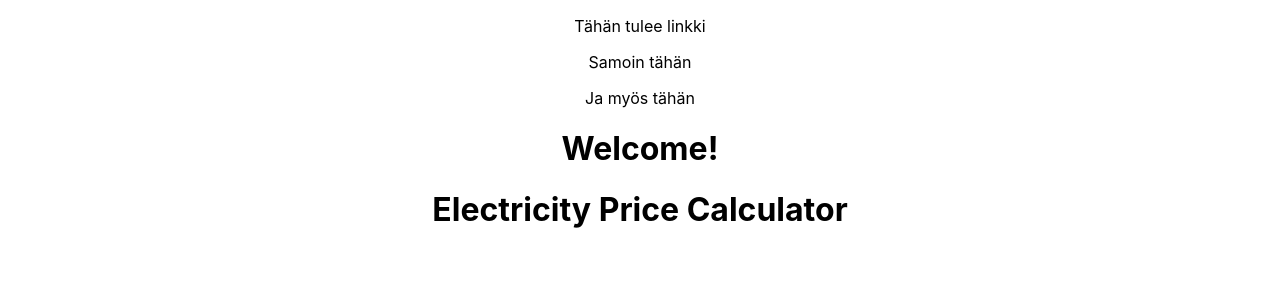
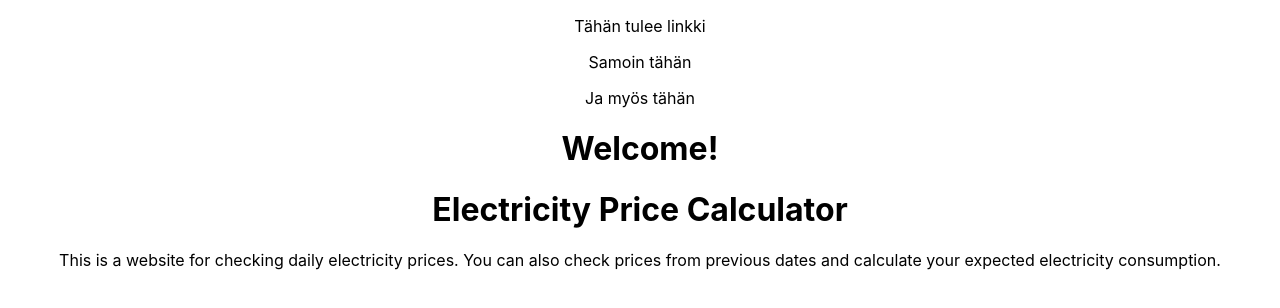
Before and after one commit to mrMikoma/React-codecamp-project-2023, a React (Create React App) app: page / in a window 1280 px wide. Shown: the top 308 px of the page. Built offline with nearby package versions, Linux system fonts and the light colour scheme.

Commit message:
Changed folders and file system

```diff
--- a/package.json
+++ b/package.json
@@ -16,6 +16,7 @@
     "nth-check": "^2.1.1",
     "react": "^18.2.0",
     "react-dom": "^18.2.0",
+    "react-router": "^6.6.1",
     "react-scripts": "5.0.1",
     "stream-browserify": "^3.0.0",
     "typescript": "^4.9.4",
--- a/src/App.js
+++ b/src/App.js
@@ -1,16 +1,12 @@
 
 import './App.css';
-import Greeting from './components/Greeting/Greeting'
-import AppName from './components/AppName/AppName';
-import Menu from './components/Menu/Menu';
+import FrontPage from './components/FrontPage/FrontPage';
 
 
 function App() {
   return (
     <div className="App">
-      <Menu/>
-      <Greeting/>
-      <AppName/>
+      <FrontPage />
     </div>
 
   );
--- /dev/null
+++ b/src/components/Explanation/Explanation.jsx
@@ -0,0 +1,17 @@
+import React from 'react'
+
+const Explanation = () => {
+
+    return (
+        <div className="explanation">
+            <p>
+                This is a website for checking daily electricity prices. You can also
+                check prices from previous dates and calculate your expected electricity
+                consumption.
+            </p>
+        </div>
+    )
+
+}
+
+export default Explanation
--- /dev/null
+++ b/src/components/FrontPage/FrontPage.jsx
@@ -0,0 +1,22 @@
+import React from 'react'
+
+import Greeting from '../Greeting/Greeting'
+import AppName from '../AppName/AppName';
+import Menu from '../Menu/Menu';
+import Explanation from '../Explanation/Explanation';
+
+
+const FrontPage = () => {
+
+    return (
+        <div className="explanation">
+            <Menu />
+            <Greeting />
+            <AppName />
+            <Explanation />
+        </div>
+    )
+
+}
+
+export default FrontPage
--- a/src/components/Menu/Menu.jsx
+++ b/src/components/Menu/Menu.jsx
@@ -9,7 +9,6 @@ const Menu = () => {
             <p>Ja myös tähän</p>
         </div>
     )
-
 }
 
 export default Menu
```
Also changed, not shown: src/components/Explanation/style.css (added), src/components/FrontPage/style.css (added), 1 other file (tests, documents, lock files or other folders).
